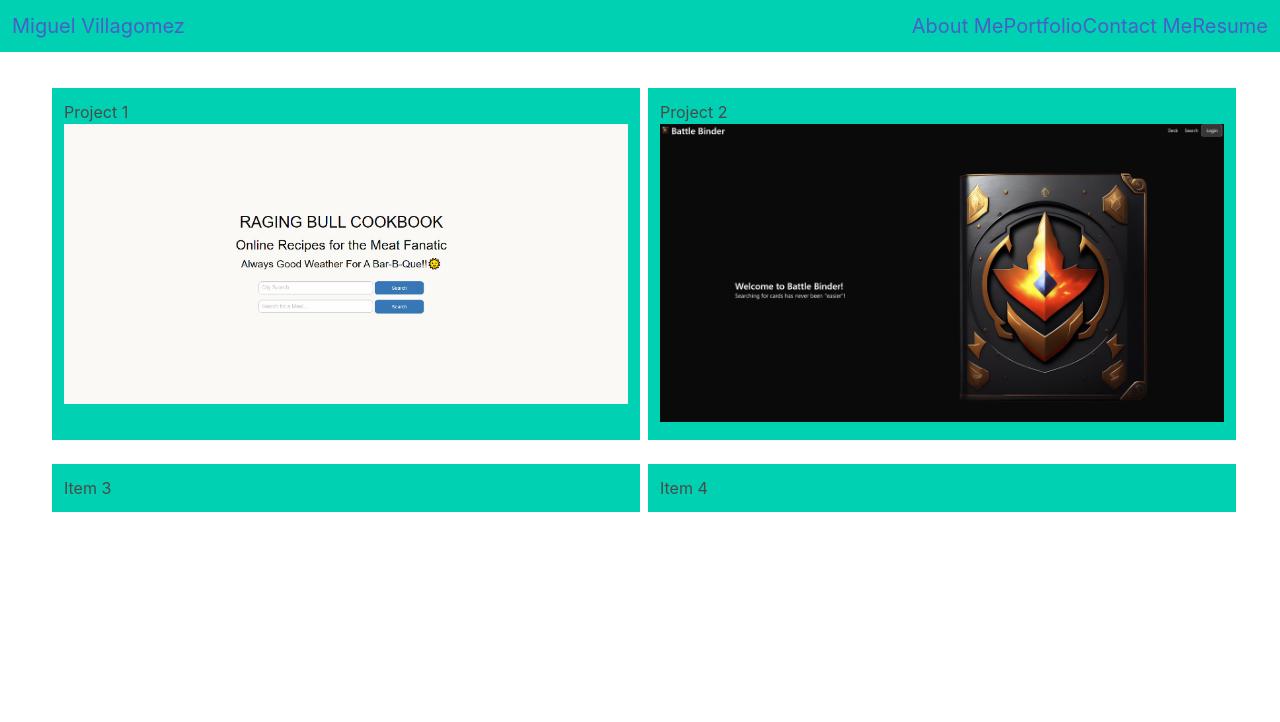
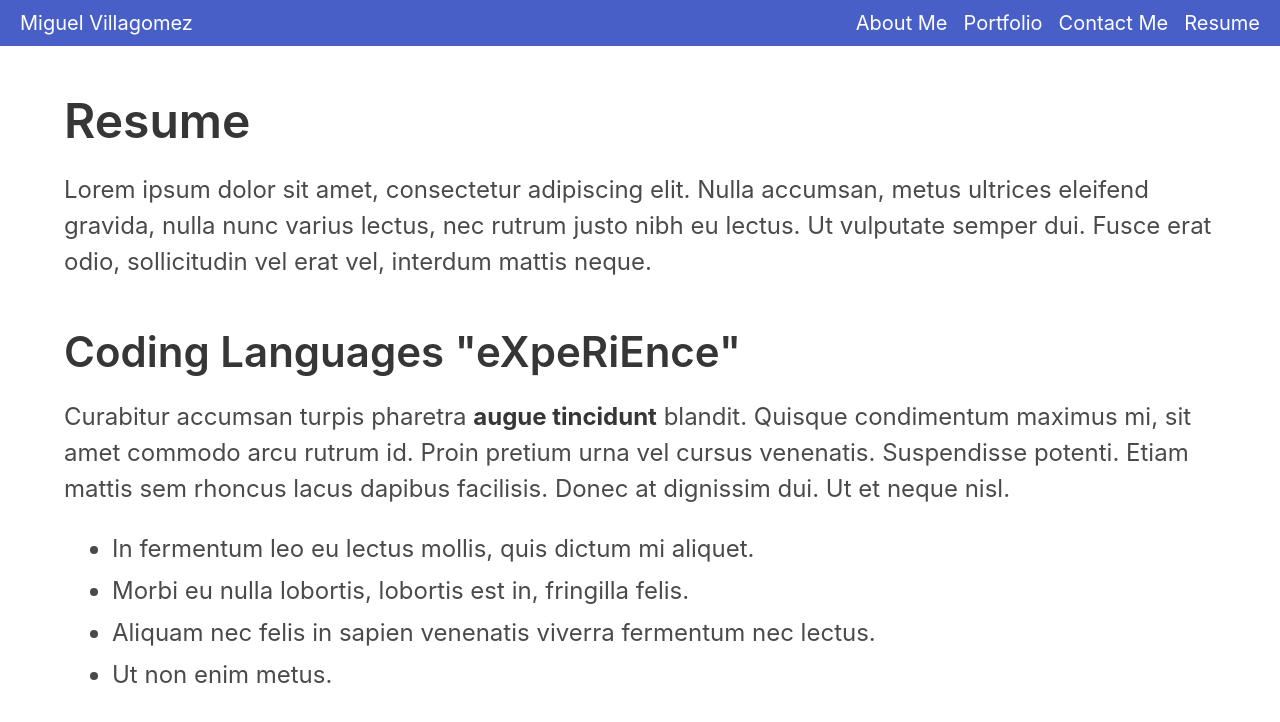
Before and after one commit to migavg/react-portfolio, a React (Create React App) app: page / in a window 1280 px wide. Shown: the top 722 px of the page. Built offline with nearby package versions, Linux system fonts and the light colour scheme.

Commit message:
fixed navbar class to keep structure and added link to my name to send to aboutme page

```diff
--- a/src/components/Container.js
+++ b/src/components/Container.js
@@ -6,7 +6,7 @@ import ContactMe from '../pages/ContactMe';
 import Resume from '../pages/Resume';
 
 export default function Container() {
-  const [currentPage, setCurrentPage] = useState('Portfolio');
+  const [currentPage, setCurrentPage] = useState('AboutMe');
 
   // This method is checking to see what the value of `currentPage` is. Depending on the value of currentPage, we return the corresponding component to render.
   const renderPage = () => {
--- a/src/components/Navbar.js
+++ b/src/components/Navbar.js
@@ -4,12 +4,13 @@ const Navbar = ({ currentPage, handlePageChange }) => {
     return (
         <header>
             <nav classname="" >
-                <div id="navbarBasicExample" className="navbar-menu has-background-primary">
+                <div id="navbarBasicExample" className="navbar-menu has-background-link">
 
 
-                    <div className="navbar-brand">
-                        <a className="navbar-item is-size-5 has-text-weight-semibold" href="https://bulma.io">
-                            <h1>Miguel Villagomez</h1>
+                    <div className="navbar-item is-size-5">
+                        <a href="#aboutme"
+                        onClick={() => handlePageChange('Aboutme')}
+                         class="px-2 has-text-white">Miguel Villagomez
                         </a>
                     </div>
 
@@ -20,19 +21,19 @@ const Navbar = ({ currentPage, handlePageChange }) => {
 
                         <a href="#aboutme"
                         onClick={() => handlePageChange('Aboutme')}
-                        className= {currentPage === 'Aboutme' ? 'nav-link active' : 'nav-link'} class="">About Me</a>
+                         class="px-2 has-text-white">About Me</a>
 
                         <a href="#portfolio"
                         onClick={() => handlePageChange('Portfolio')}
-                        className= {currentPage === 'Portfolio' ? 'nav-link active' : 'nav-link'} class="" > Portfolio</a>
+                       class="px-2 has-text-white" >Portfolio</a>
 
                         <a href="#contactme"
                         onClick={() => handlePageChange('ContactMe')}
-                        className= {currentPage === 'ContactMe' ? 'nav-link active' : 'nav-link'} class="" > Contact Me</a>
+                        class="px-2 has-text-white" >Contact Me</a>
 
                         <a href="#resume"
                         onClick={() => handlePageChange('Resume')}
-                        className= {currentPage === 'Resume' ? 'nav-link active' : 'nav-link'} class="" >Resume</a>
+                       class="px-2 has-text-white" >Resume</a>
 
 
                     </div>
--- a/src/pages/AboutMe.js
+++ b/src/pages/AboutMe.js
@@ -1,9 +1,12 @@
 import React from 'react';
 import 'bulma/css/bulma.min.css';
+import squid from '../images/squid.png'
+
 const AboutMe = () => {
   return (
     <div class="content is-large container mt-6 mb-6">
       <h1>About Me</h1>
+      <img src={squid} alt='app screenshot' />
       <p>Lorem ipsum dolor sit amet, consectetur adipiscing elit. Nulla accumsan, metus ultrices eleifend gravida, nulla nunc varius lectus, nec rutrum justo nibh eu lectus. Ut vulputate semper dui. Fusce erat odio, sollicitudin vel erat vel, interdum mattis neque.</p>
       <h2>Coding Languages "eXpeRiEnce"</h2>
       <p>Curabitur accumsan turpis pharetra <strong>augue tincidunt</strong> blandit. Quisque condimentum maximus mi, sit amet commodo arcu rutrum id. Proin pretium urna vel cursus venenatis. Suspendisse potenti. Etiam mattis sem rhoncus lacus dapibus facilisis. Donec at dignissim dui. Ut et neque nisl.</p>
```
Also changed, not shown: src/images/squid.jpg (added), src/images/squid.png (added). Lines whose indentation alone changed are shown as unchanged.
